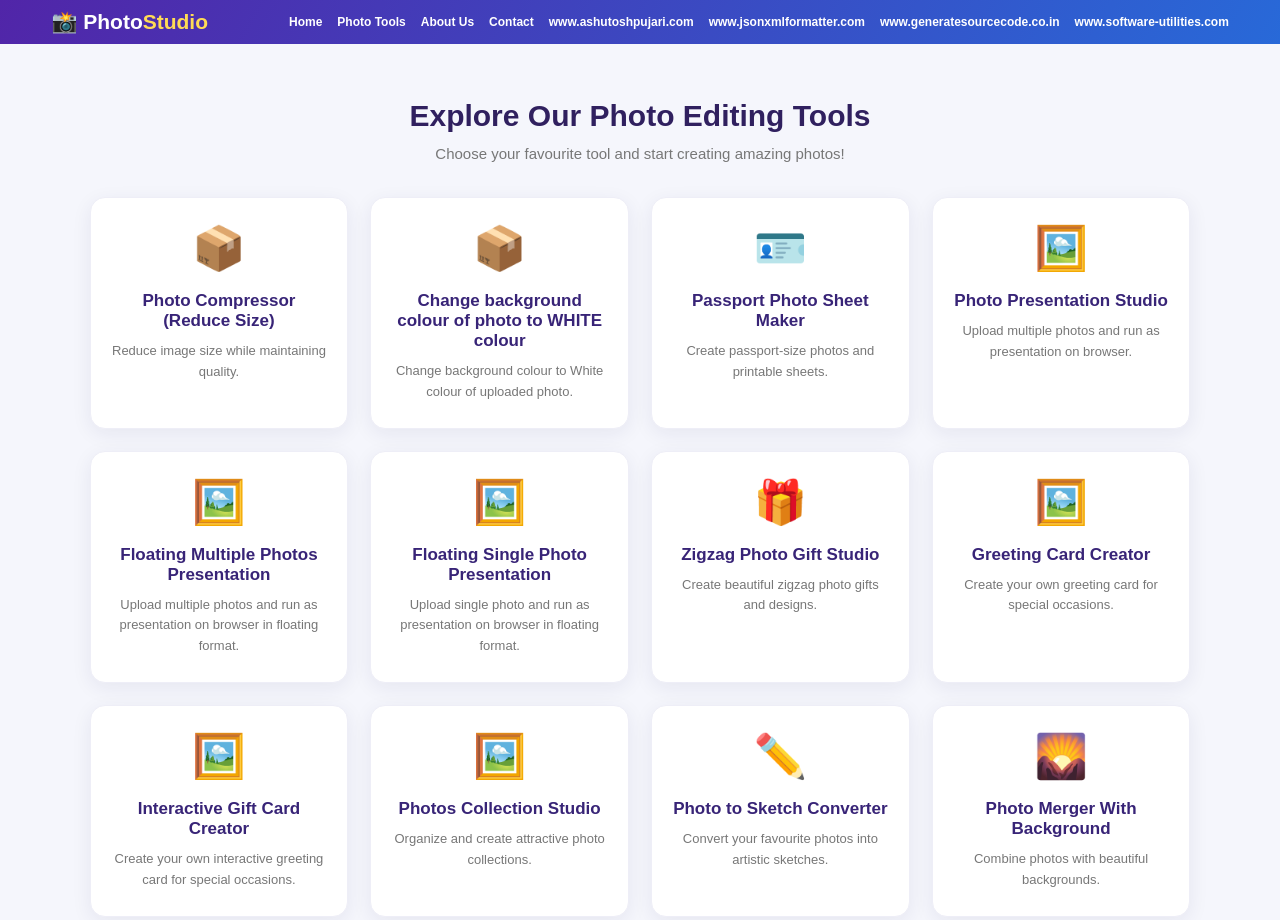
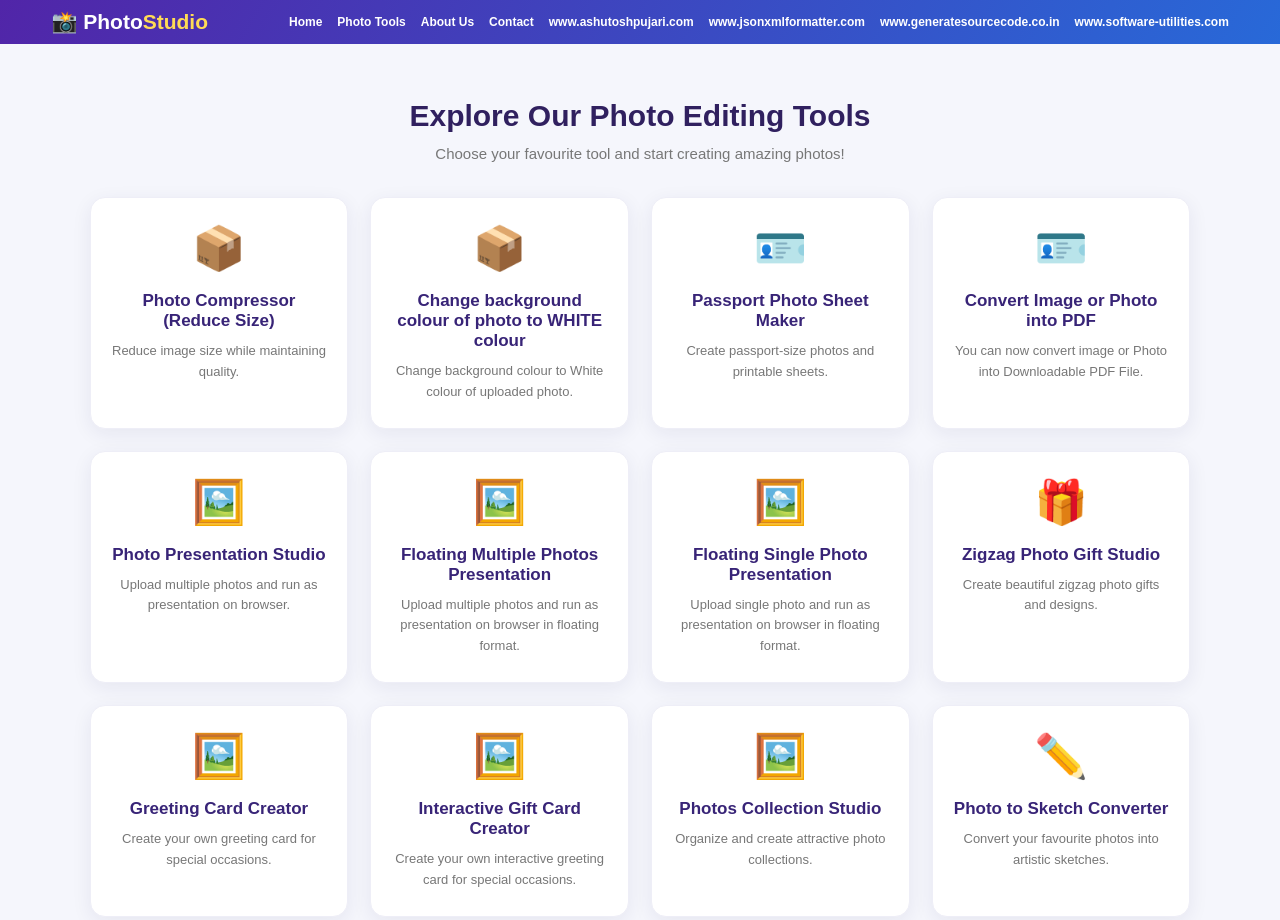
Before and after one commit to ashutoshvpujari1-pixel/photo-studio, a plain HTML site: page index.html in a window 1280 px wide. Shown: the top 920 px of the page. Drawn offline with Linux system fonts and the light colour scheme.

Commit message:
Update index.html

```diff
--- a/index.html
+++ b/index.html
@@ -364,6 +364,14 @@ footer a {
             <p>Create passport-size photos and printable sheets.</p>
         </a>
 
+
+        <a class="tool-card" href="image_to_pdf_converter.html">
+            <div class="tool-icon">🪪</div>
+            <h3>Convert Image or Photo into PDF</h3>
+            <p>You can now convert image or Photo into Downloadable PDF File.</p>
+        </a>
+
+
         <a class="tool-card" href="Photo_Presentation_Studio.html">
             <div class="tool-icon">🖼️</div>
             <h3>Photo Presentation Studio</h3>
```
